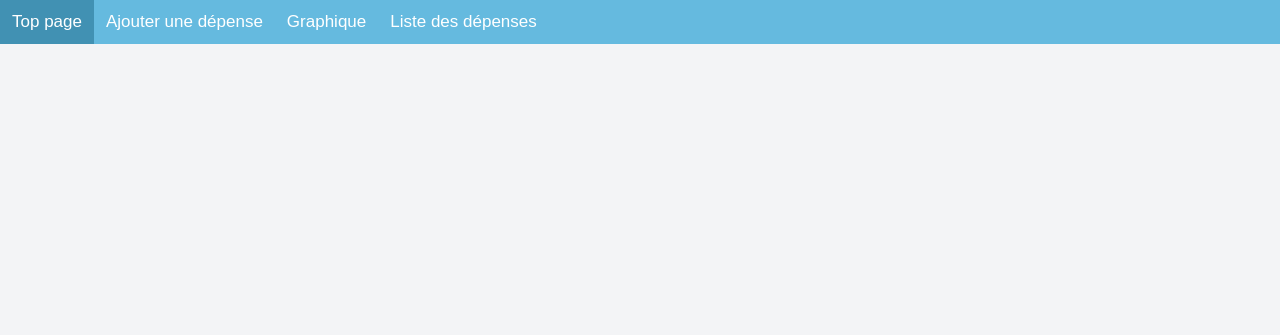
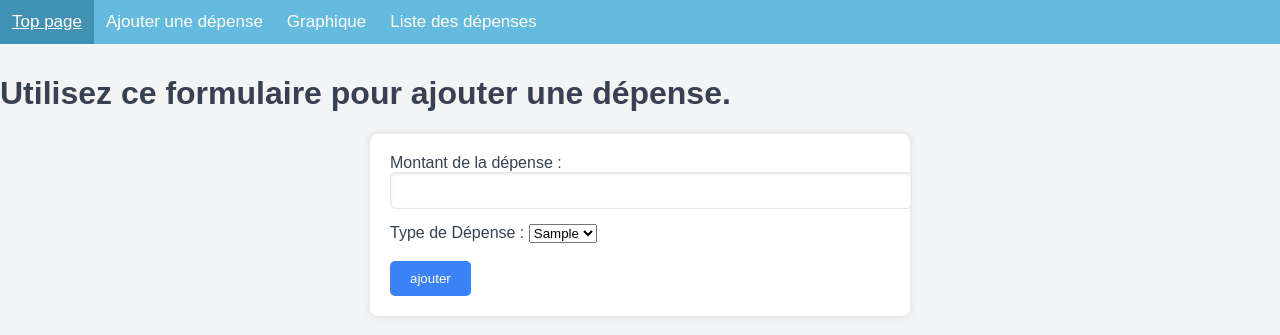
Before and after one commit to LeonardoBnn/APP_finance, a PHP site: page /APP_finance/ in a window 1280 px wide. Shown: the top 335 px of the page. Run offline with PHP 8.4, Linux system fonts and the light colour scheme; tables that the repository leaves empty hold one stand-in row (values such as "Sample post").

Commit message:
update de tout le projet
ajout du formulaire et des contolleurs

```diff
--- /dev/null
+++ b/Controller/SelectCat.php
@@ -0,0 +1,9 @@
+<?php
+include ('BDD/Bdd.php');
+
+$req = $bdd -> prepare("SELECT * FROM categorie");
+$req -> execute();
+
+$categories = $req->fetchAll();
+
+?>
--- a/Index.php
+++ b/Index.php
@@ -1,5 +1,23 @@
 <?php INCLUDE("View/Commun/Header.php"); ?>
 
-
+<br><br><br>
+    <h1>Utilisez ce formulaire pour ajouter une dépense.</h1>
+    <section id="Form">
+        <form action="Controller/AjoutDepense.php" method="POST">
+            Montant de la dépense :<input type="text" name="Montant">
+            <br>
+            Type de Dépense :
+            <select name="Cat_id">
+                <?php INCLUDE("Controller/SelectCat.php")?>
+                <?php foreach($categories as $categorie){?>
+                <option value="<?php echo $categorie['ID'];?>">
+                    <?php echo $categorie['Libelle']; ?>
+                </option>
+                <?php }?>
+            </select>
+            <br><br>
+            <input type="submit" name="ajouter" value="ajouter">
+        </form>
+    </section>
 
 <?php INCLUDE("View/Commun/Footer.php"); ?>
--- a/Public/CSS/style.css
+++ b/Public/CSS/style.css
@@ -30,3 +30,55 @@ body {
 .active {
     background-color: #4191B3;
 }
+
+h1{
+    position: center;
+}
+
+form {
+    max-width: 500px;
+    margin: 20px auto;
+    background-color: #fff;
+    padding: 20px;
+    box-shadow: 0 0 10px rgba(0, 0, 0, 0.1);
+    border-radius: 8px;
+}
+input[type="text"], input[type="email"] {
+    width: 100%;
+    padding: 10px;
+    margin-bottom: 15px;
+    border: 1px solid #e5e7eb;
+    border-radius: 5px;
+    box-shadow: inset 0 1px 3px rgba(0, 0, 0, 0.1);
+}
+input[type="submit"] {
+    background-color: #3b82f6;
+    color: #fff;
+    padding: 10px 20px;
+    border: none;
+    border-radius: 5px;
+    cursor: pointer;
+    transition: background-color 0.3s;
+}
+input[type="submit"]:hover {
+    background-color: #2563eb;
+}
+a {
+    text-decoration: none;
+    color: #3b82f6;
+}
+a:hover {
+    text-decoration: underline;
+}
+.btn {
+    display: inline-block;
+    padding: 10px 20px;
+    margin-top: 20px;
+    background-color: #3b82f6;
+    color: #fff;
+    border-radius: 5px;
+    transition: background-color 0.3s;
+}
+.btn:hover {
+    background-color: #2563eb;
+}
```
Also changed, not shown: Controller/AjoutDepense.php (added, +20 -0 lines).
